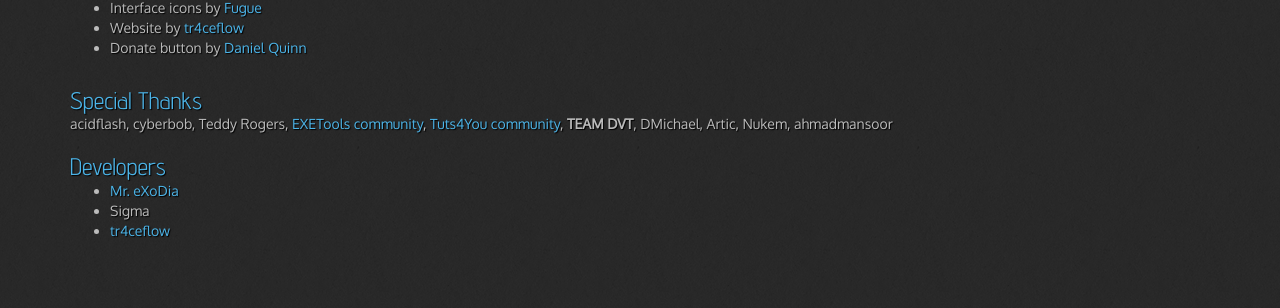
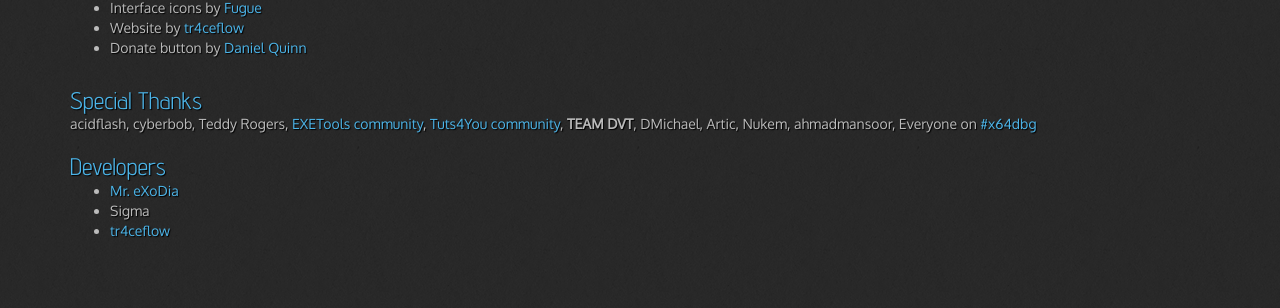
Before and after one commit to x64dbg/x64dbg.github.io, a Jekyll site: the page built from index.html, in a window 1280 px wide and 900 px high, scrolled down 3851 px. Shown: the part 145-453 px from the top of the window. Built offline with Jekyll 4.4.1, drawn with Linux system fonts in a browser that asks for light colours; nearby versions of some CDN libraries.

Commit message:
updated credits

```diff
--- a/_includes/credits.html
+++ b/_includes/credits.html
@@ -34,7 +34,7 @@
 <h3>Special Thanks</h3>
 acidflash, cyberbob, Teddy Rogers,
 <a target="_blank" href="http://forum.exetools.com">EXETools community</a>,
-<a target="_blank" href="https://forum.tuts4you.com">Tuts4You community</a>, <b>TEAM DVT</b>, DMichael, Artic, Nukem, ahmadmansoor
+<a target="_blank" href="https://forum.tuts4you.com">Tuts4You community</a>, <b>TEAM DVT</b>, DMichael, Artic, Nukem, ahmadmansoor, Everyone on <a target="_blank" href="http://webchat.freenode.net/?channels=x64dbg">#x64dbg</a>
 <br>
 <br>
 <h3>Developers</h3>
```
